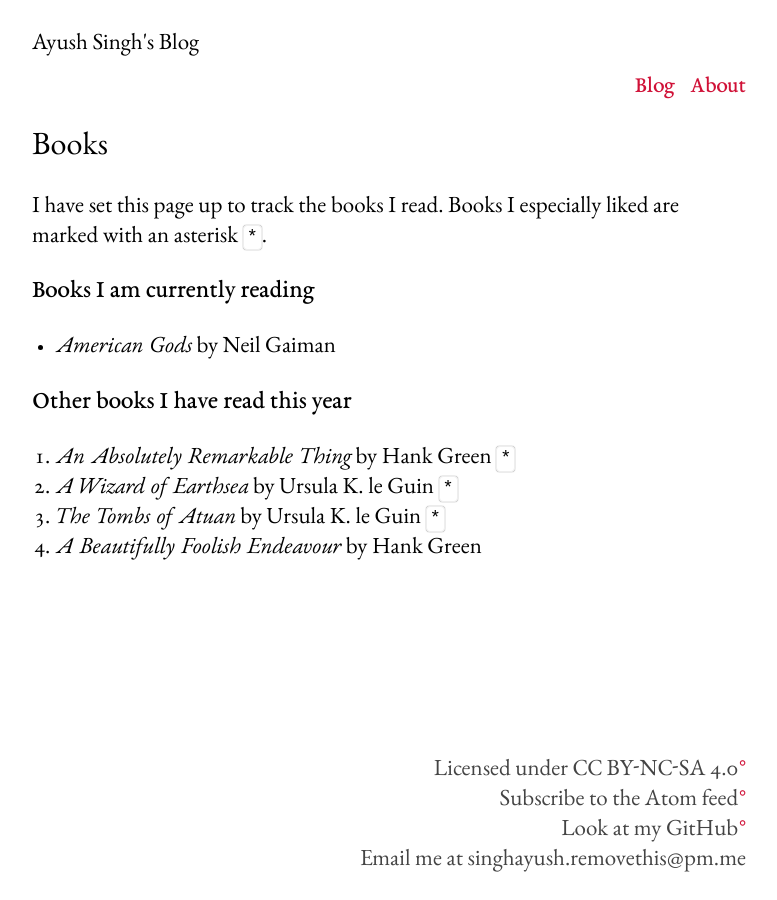
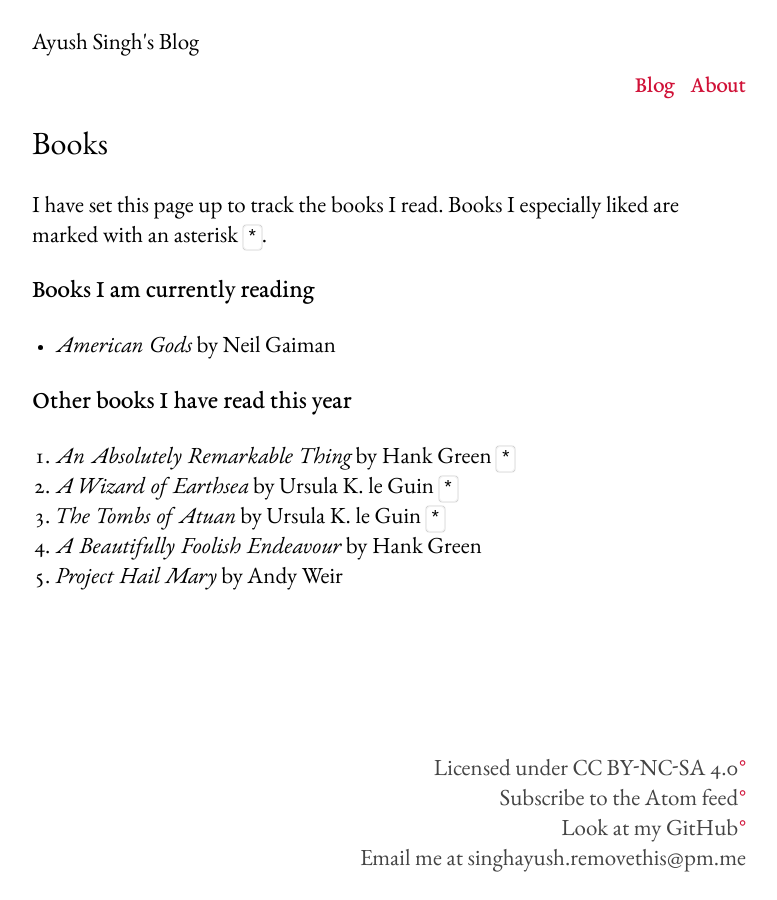
Before and after one commit to LeonardoGoller/LeonardoGoller.github.io, a Jekyll site: the page built from books.markdown, in a window 1280 px wide. Shown: the whole page, without its empty margins (251-1028 px from the left). Built offline with Jekyll 4.4.1, drawn with Linux system fonts in a browser that asks for light colours.

Commit message:
book list update

```diff
--- a/books.markdown
+++ b/books.markdown
@@ -21,3 +21,4 @@ Books I especially liked are marked with an asterisk  `*`.
 2. _A Wizard of Earthsea_ by Ursula K. le Guin `*`
 3. _The Tombs of Atuan_ by Ursula K. le Guin `*`
 4. _A Beautifully Foolish Endeavour_ by Hank Green
+5. _Project Hail Mary_ by Andy Weir
```
